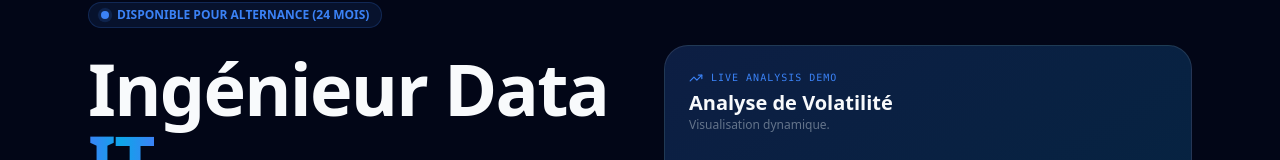
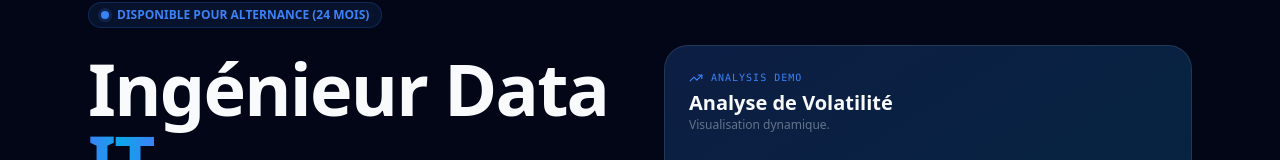
Before and after one commit to afon300/afon300.github.io, a React (Vite) app: page / in a window 1280 px wide. Shown: the part 127-287 px from the top of the page. Built offline with nearby package versions, Linux system fonts and the light colour scheme; the HTML template or start-up script is replaced by a standard one.

Commit message:
change url of project link

```diff
--- a/src/App.tsx
+++ b/src/App.tsx
@@ -216,7 +216,7 @@ export default function App() {
             <div className="relative z-10">
               <div className="flex items-center gap-2 text-primary mb-1">
                 <TrendingUp size={14} />
-                <span className="text-[10px] font-mono uppercase tracking-widest">Live Analysis Demo</span>
+                <span className="text-[10px] font-mono uppercase tracking-widest">Analysis Demo</span>
               </div>
               <h3 className="text-xl font-bold">{lang === 'fr' ? 'Analyse de Volatilité' : 'Volatility Analysis'}</h3>
               <p className="text-xs text-slate-500">{lang === 'fr' ? 'Visualisation dynamique.' : 'Dynamic visualization.'}</p>
--- a/src/data/portfolio.ts
+++ b/src/data/portfolio.ts
@@ -112,7 +112,7 @@ export const portfolioData = {
   projects: [
     {
       tech: ["Python", "Pandas", "Matplotlib", "API Yahoo", "Seaborn"],
-      link: "https://github.com/afon300",
+      link: "https://github.com/afon300/stock-market-data-analysis",
       fr: {
         title: "Analyse de Données Boursières",
         description: "Développement d'un script pour récupérer et traiter des données financières via API. Nettoyage de données (Data Cleaning) et visualisation des tendances de volatilité avec Seaborn.",
```
